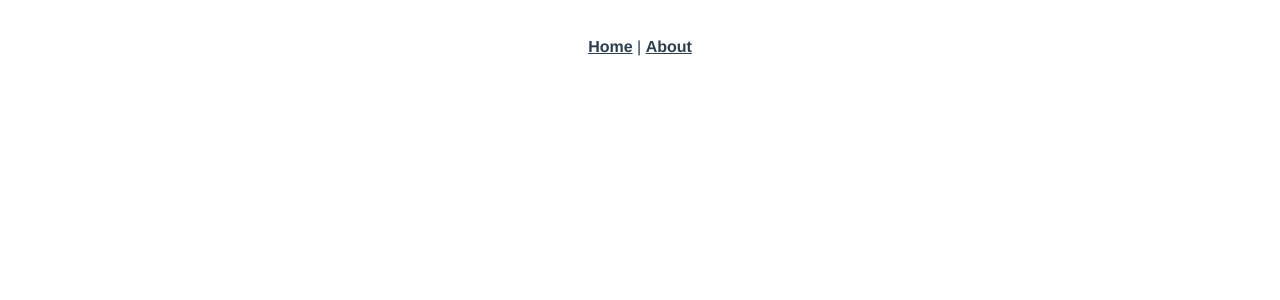
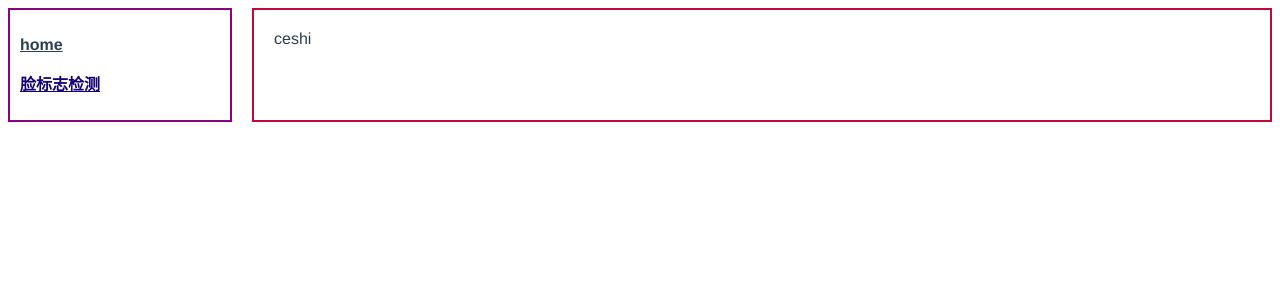
Before and after one commit to missxiaolin/vue-face-api, a Vue app: page /face_landmark_detection in a window 1280 px wide. Shown: the top 300 px of the page. Built offline with nearby package versions, Linux system fonts and the light colour scheme.

Commit message:
脸标志检测

```diff
--- a/src/App.vue
+++ b/src/App.vue
@@ -1,32 +1,55 @@
 <template>
   <div id="app">
-    <nav>
-      <router-link to="/">Home</router-link> |
-      <router-link to="/about">About</router-link>
-    </nav>
-    <router-view/>
+    <div id="nav">
+      <ul>
+        <li v-for="(item, index) in $router.options.routes" :key="index">
+          <router-link :to="item.path" v-text="item.name"></router-link>
+        </li>
+      </ul>
+    </div>
+    <div id="content">
+      <router-view />
+    </div>
   </div>
 </template>
 
-<style lang="scss">
+<style>
 #app {
   font-family: Avenir, Helvetica, Arial, sans-serif;
   -webkit-font-smoothing: antialiased;
   -moz-osx-font-smoothing: grayscale;
-  text-align: center;
+  display: flex;
+  flex-direction: row;
   color: #2c3e50;
 }
 
-nav {
-  padding: 30px;
+#nav {
+  min-width: 200px;
+  border: 2px #840484 solid;
+  padding: 10px;
+  margin-right: 20px;
+}
 
-  a {
-    font-weight: bold;
-    color: #2c3e50;
+#nav ul,
+#nav li {
+  list-style: none;
+  margin: 10px 0;
+  padding: 0;
+  line-height: 30px;
+}
 
-    &.router-link-exact-active {
-      color: #42b983;
-    }
-  }
+#nav a {
+  font-weight: bold;
+  color: #2c3e50;
+}
+
+#nav a.router-link-exact-active {
+  color: #140377;
+}
+
+#content {
+  flex-grow: 1;
+  border: 2px #c00934 solid;
+  padding: 20px;
 }
 </style>
--- a/src/router/routes.js
+++ b/src/router/routes.js
@@ -7,12 +7,17 @@ export default [
     component: HomeView,
   },
   {
-    path: "/about",
-    name: "about",
-    // route level code-splitting
-    // this generates a separate chunk (about.[hash].js) for this route
-    // which is lazy-loaded when the route is visited.
-    component: () =>
-      import(/* webpackChunkName: "about" */ "../views/AboutView.vue"),
+    path: "/face_landmark_detection",
+    name: "脸标志检测",
+    component: () => import("@/views/FaceLandmarkDetection.vue"),
   },
+//   {
+//     path: "/about",
+//     name: "about",
+//     // route level code-splitting
+//     // this generates a separate chunk (about.[hash].js) for this route
+//     // which is lazy-loaded when the route is visited.
+//     component: () =>
+//       import(/* webpackChunkName: "about" */ "../views/AboutView.vue"),
+//   },
 ];
--- /dev/null
+++ b/src/views/FaceLandmarkDetection.vue
@@ -0,0 +1,5 @@
+<template>
+    <div>
+        ceshi
+    </div>
+</template>
```
